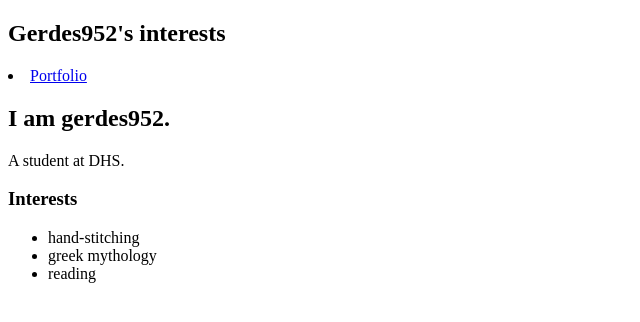
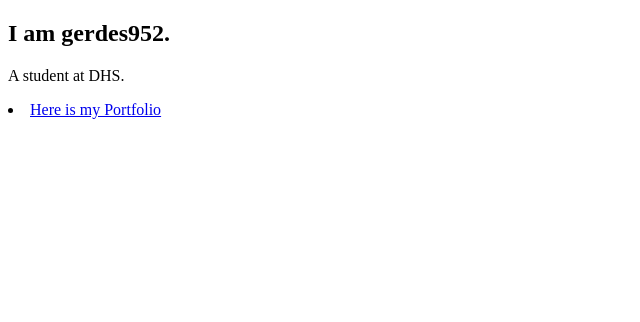
Before and after one commit to gerdes952/gerdes952.github.io, a plain HTML site: page index.html in a window 1280 px wide. Shown: the whole page, without its empty margins (0-640 px from the left). Drawn offline with Linux system fonts and the light colour scheme.

Commit message:
add index.html and css files

```diff
--- a/index.html
+++ b/index.html
@@ -1,11 +1,8 @@
 <!DOCTYPE HTML>
 <html>
     <nav>
-        <h1>Gerdes952's interests</h1>
-            <li>
-              <a href="portfolio.html"> Portfolio </a>
-            </li>
-        </ul>
+
+
     </nav>
 
 
@@ -22,14 +19,13 @@
             <p> A student at DHS.</p>
             <!--Interests section-->
             </div>
-            <div>
-            <h3> Interests</h3>
-            <ul>
-                <li> hand-stitching </li>
-                <li> greek mythology</li>
-                <li> reading </li>
-            </ul>
+        <div>
+            <li>
+                <a href="portfolio.html"> Here is my Portfolio </a>
+              </li>
+
         </div>
+
      </div>
     </main>
 </div>
```
Also changed, not shown: portfolio.html (+6 -0 lines).
